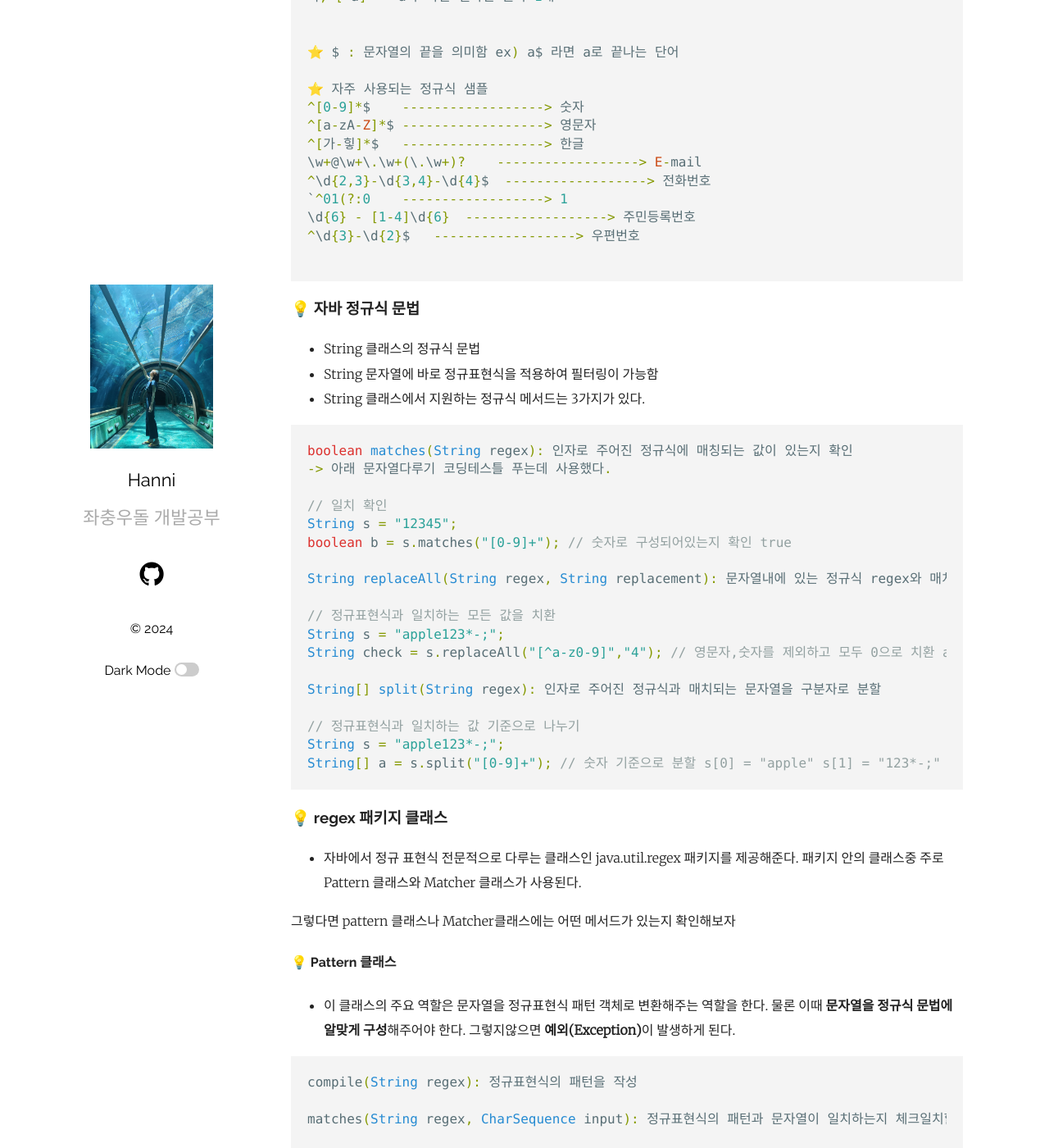
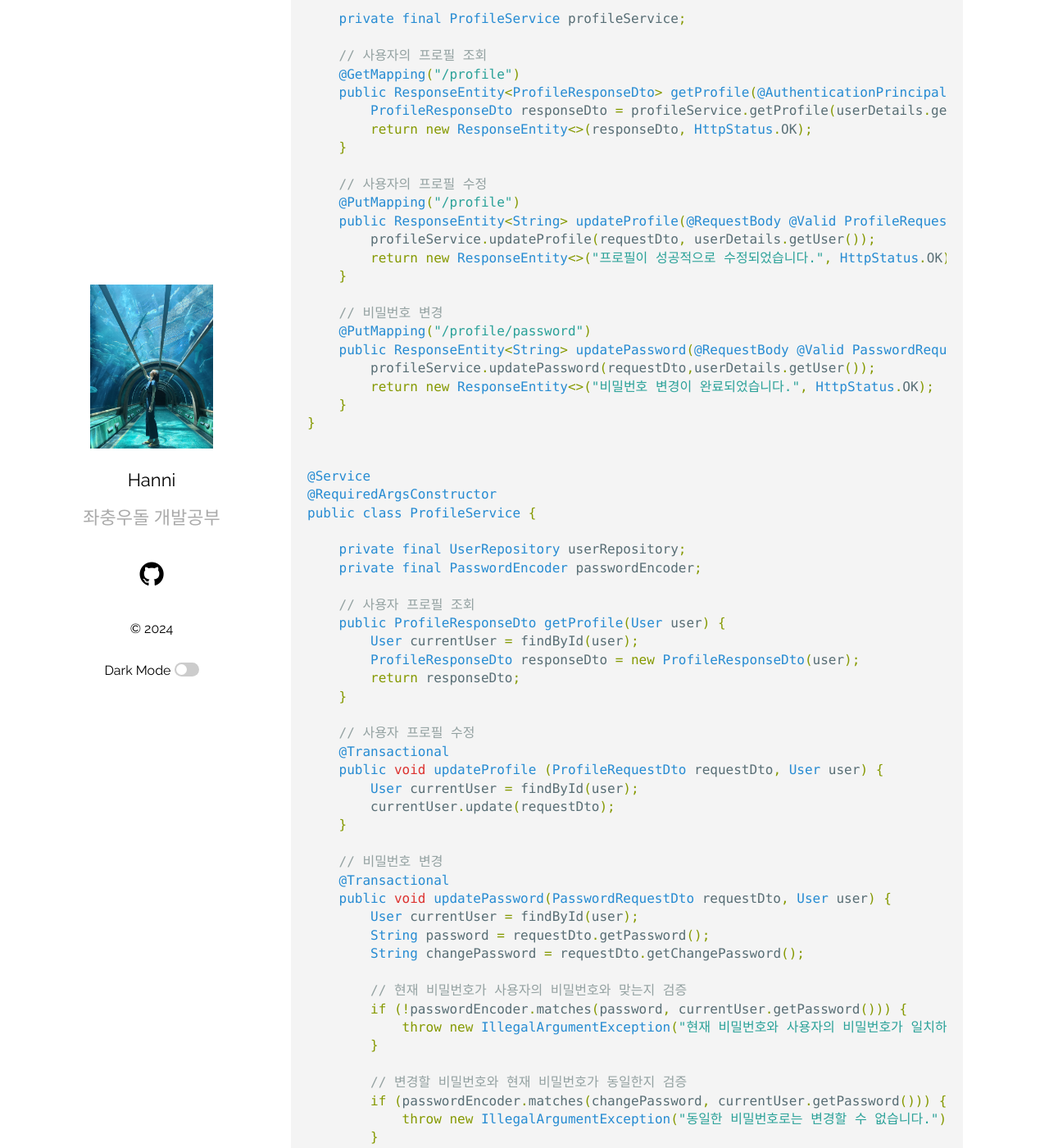
Before and after one commit to HaejungHan/HaejungHan.previous.blog, a Jekyll site: the page built from _posts/2024-06-05-spring 프로필 기능구현 문자열다루기,정규식.markdown, in a window 1280 px wide and 1400 px high, scrolled down 4351 px. Shown: the whole window at 82% size. Built offline with Jekyll 4.4.1, drawn with Linux system fonts in a browser that asks for light colours; some of the changed text lies outside the part shown.

Commit message:
20240605 TIL 수정

````diff
--- a/_posts/2024-06-05-spring 프로필 기능구현 문자열다루기,정규식.markdown
+++ b/_posts/2024-06-05-spring 프로필 기능구현 문자열다루기,정규식.markdown
@@ -175,6 +175,125 @@ public class ProfileResponseDto {
     }
 ```
 
+팀원분께서 비밀번호 변경과 프로필 수정 기능은 분리하는게 어떨지 물어보셔서
+그 부분에 대해서 고려해보니, 비밀번호 변경과 프로필 내용 수정을 분리한 기능을 구현한 서비스들을 많이 경험했던 것 같아
+다시 수정하게 된다. 내가 이런 사소한 부분에서 조금씩 놓치고 있는 것 같아서 처음 기획설계를 할 때 조금 더 신중하게 생각해보자고
+마음 먹었다.
+
+
+수정한 프로필 관리 기능은 다음과 같다. 비밀번호 변경 API를 하나 더 만들어 프로필 내용 수정 API, 비밀번호 변경 API를 각각 구현해보았다.
+
+```java
+@RestController
+@RequestMapping("/api")
+@RequiredArgsConstructor
+public class ProfileController {
+
+    private final ProfileService profileService;
+
+    // 사용자의 프로필 조회
+    @GetMapping("/profile")
+    public ResponseEntity<ProfileResponseDto> getProfile(@AuthenticationPrincipal UserDetailsImpl userDetails) {
+        ProfileResponseDto responseDto = profileService.getProfile(userDetails.getUser());
+        return new ResponseEntity<>(responseDto, HttpStatus.OK);
+    }
+
+    // 사용자의 프로필 수정
+    @PutMapping("/profile")
+    public ResponseEntity<String> updateProfile(@RequestBody @Valid ProfileRequestDto requestDto, @AuthenticationPrincipal UserDetailsImpl userDetails) {
+        profileService.updateProfile(requestDto, userDetails.getUser());
+        return new ResponseEntity<>("프로필이 성공적으로 수정되었습니다.", HttpStatus.OK);
+    }
+
+    // 비밀번호 변경
+    @PutMapping("/profile/password")
+    public ResponseEntity<String> updatePassword(@RequestBody @Valid PasswordRequestDto requestDto, @AuthenticationPrincipal UserDetailsImpl userDetails) {
+        profileService.updatePassword(requestDto,userDetails.getUser());
+        return new ResponseEntity<>("비밀번호 변경이 완료되었습니다.", HttpStatus.OK);
+    }
+}
+```
+
+```java
+@Service
+@RequiredArgsConstructor
+public class ProfileService {
+
+    private final UserRepository userRepository;
+    private final PasswordEncoder passwordEncoder;
+
+    // 사용자 프로필 조회
+    public ProfileResponseDto getProfile(User user) {
+        User currentUser = findById(user);
+        ProfileResponseDto responseDto = new ProfileResponseDto(user);
+        return responseDto;
+    }
+
+    // 사용자 프로필 수정
+    @Transactional
+    public void updateProfile (ProfileRequestDto requestDto, User user) {
+        User currentUser = findById(user);
+        currentUser.update(requestDto);
+    }
+
+    // 비밀번호 변경
+    @Transactional
+    public void updatePassword(PasswordRequestDto requestDto, User user) {
+        User currentUser = findById(user);
+        String password = requestDto.getPassword();
+        String changePassword = requestDto.getChangePassword();
+
+        // 현재 비밀번호가 사용자의 비밀번호와 맞는지 검증
+        if (!passwordEncoder.matches(password, currentUser.getPassword())) {
+            throw new IllegalArgumentException("현재 비밀번호와 사용자의 비밀번호가 일치하지 않습니다.");
+        }
+
+        // 변경할 비밀번호와 현재 비밀번호가 동일한지 검증
+        if (passwordEncoder.matches(changePassword, currentUser.getPassword())) {
+            throw new IllegalArgumentException("동일한 비밀번호로는 변경할 수 없습니다.");
+        }
+        // 변경할 비밀번호로 수정
+        currentUser.setPassword(passwordEncoder.encode(changePassword));
+    }
+
+    private User findById(User user) {
+        return userRepository.findById(user.getId()).orElseThrow(() ->
+                new IllegalArgumentException("해당 사용자는 존재하지 않습니다.")
+        );
+    }
+
+}
+
+```
+
+PasswordRequestDto는 요청값을 따로 받기 위해 만들었다.
+
+```java
+
+import jakarta.validation.constraints.NotBlank;
+import jakarta.validation.constraints.Pattern;
+import lombok.Getter;
+
+@Getter
+public class PasswordRequestDto {
+    @NotBlank(message = "패스워드를 입력해주세요.")
+    @Pattern(
+            regexp = "^(?=.*[a-zA-Z])(?=.*\\d)(?=.*[!@#$%^&*()_+\\-=\\[\\]{};':\"\\\\|,.<>\\/?]).{10,}$",
+            message = "비밀번호는 대소문자 영문, 숫자, 특수문자를 최소 1글자씩 포함하며 최소 10자 이상이어야 합니다."
+    )
+    private String password;
+
+    @NotBlank(message = "변경하려는 패스워드를 입력해주세요.")
+    @Pattern(
+            regexp = "^(?=.*[a-zA-Z])(?=.*\\d)(?=.*[!@#$%^&*()_+\\-=\\[\\]{};':\"\\\\|,.<>\\/?]).{10,}$",
+            message = "비밀번호는 대소문자 영문, 숫자, 특수문자를 최소 1글자씩 포함하며 최소 10자 이상이어야 합니다."
+    )
+    private String changePassword;
+}
+
+```
+
+
 
 ---------------------------------------------------------------------
 
@@ -278,11 +397,7 @@ groupCount():	괄호로 지정해서 그룹핑한 패턴의 전체 개수 반환
 matches():	패턴이 전체 문자열과 일치할 경우 true반환(일부 문자열이 아닌 전체 문자열과 완벽히 일치 해야한다)
 ```
 
-
-
-
 [정규표현식 이해하기](https://adjh54.tistory.com/104)
-<br>
 [문자열이 숫자인지 확인하는 방법](https://velog.io/@dyko/string-isNumberic)
 
 
--- a/_posts/2024-06-10-뉴스피드프로젝트 시연연상.markdown
+++ b/_posts/2024-06-10-뉴스피드프로젝트 시연연상.markdown
@@ -1,6 +1,6 @@
 ---
 layout: post
-title:  "TIL(20240610) []"
+title:  "TIL(20240610) [뉴스피드 프로젝트: 시연영상 준비]"
 date:  2024-06-10
 categories: TIL Spring 코딩테스트
 ---
@@ -38,6 +38,7 @@ categories: TIL Spring 코딩테스트
 아 처음 만들어본 시연영상인데, 정말 힘들었다..
 이렇게 녹화와 편집이 어려울 줄이야..
 정말 유투버분들께 경의를 표합니다..
+
 [뉴스피드프로젝트](https://youtu.be/sUE9HuL3H9A)
 
 ---------------------------------------------------------------------
@@ -89,4 +90,5 @@ class Solution {
 
 ```java
 
+
 ```
````
Also changed, not shown: _posts/2024-06-11-.markdown (added, +32 -0 lines), _posts/2024-06-04-코딩테스트  부족한 금액 계산.markdown (renamed from _posts/2024-06-04-spring  부족한 금액 계산.markdown).
